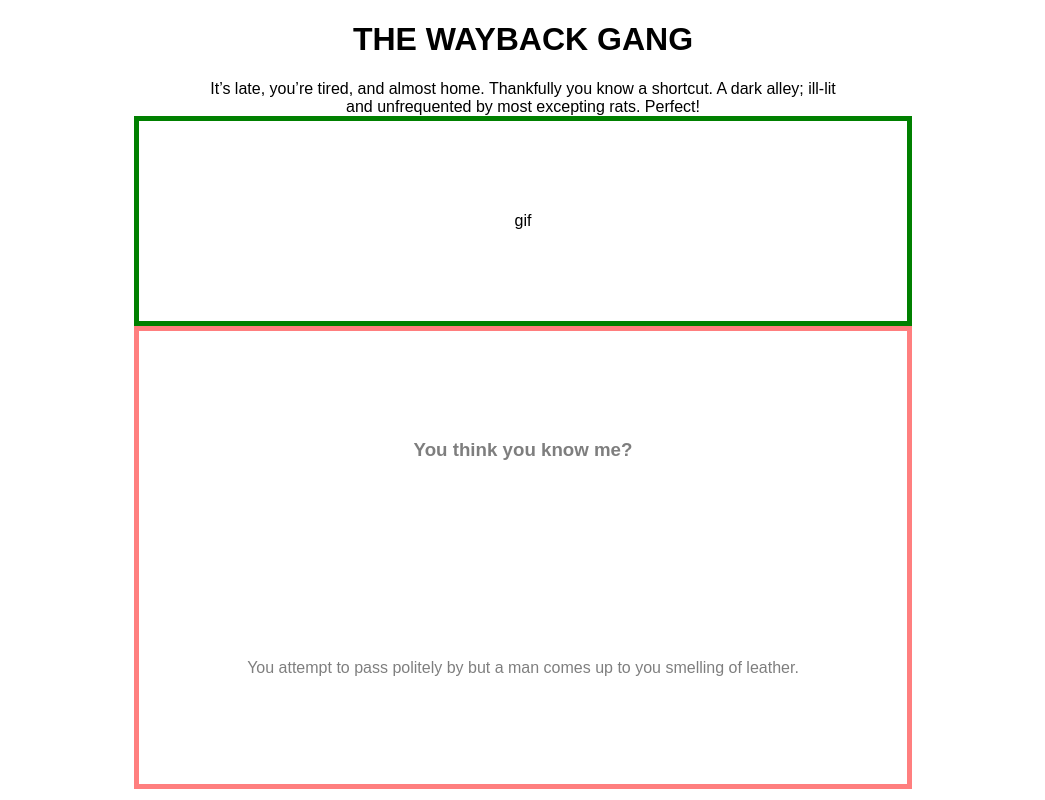
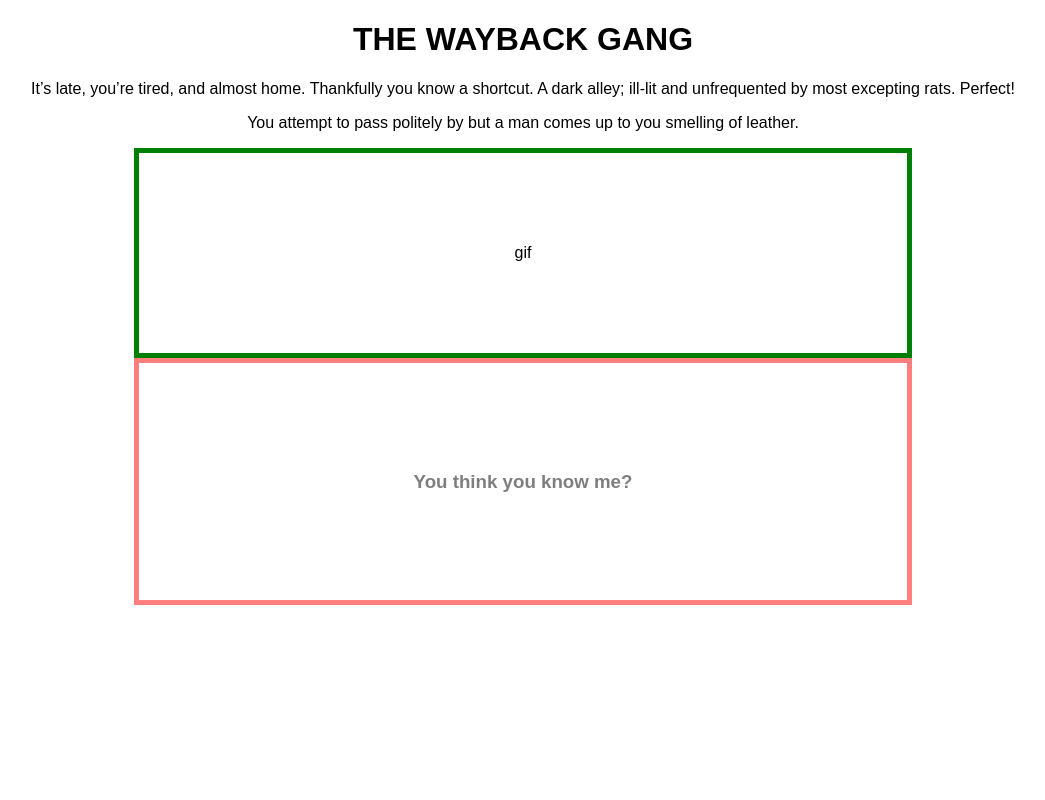
Before and after one commit to Magmahr/history-game-frontend, a React (Create React App) app: page / in a window 1280 px wide. Shown: the whole page, without its empty margins (117-1162 px from the left). Built offline with nearby package versions, Linux system fonts and the light colour scheme.

Commit message:
added introbox

```diff
--- a/src/App.js
+++ b/src/App.js
@@ -4,7 +4,8 @@ import Title from './components/Title'
 import QuestionBox from './components/QuestionBox'
 import Gif from './components/Gif'
 import { connect } from 'react-redux'
-import store from './store'
+// import store from './store'
+import IntroBox from './components/IntroBox'
 // import questions from './questions'
 
 
@@ -38,32 +39,33 @@ class App extends Component {
     ]
 
 
-    let storeCondition = store.getState()
-    let characterTraitDecider = storeCondition.currentCharacter
-
-    this.genderAndSmell = (gender, smell) => {
-      return `You attempt to pass politely by but a ${gender} comes up to you smelling of ${smell}.`
-    }
-
-    this.firstCharacterHint = (characterTraitDecider) => {
-      switch(characterTraitDecider) {
-      case 'Napoleon':
-        console.log("hi")
-      break
-      default:
-        return this.genderAndSmell("man", "leather")
-      }
-    }
+    // let storeCondition = store.getState()
+    // let characterTraitDecider = storeCondition.currentCharacter
     //
-    this.firstCharacterHint()
-
-    console.log(characterTraitDecider);
+    // this.genderAndSmell = (gender, smell) => {
+    //   return `You attempt to pass politely by but a ${gender} comes up to you smelling of ${smell}.`
+    // }
+    //
+    // this.firstCharacterHint = (characterTraitDecider) => {
+    //   switch(characterTraitDecider) {
+    //   case 'Napoleon':
+    //     console.log("hi")
+    //   break
+    //   default:
+    //     return this.genderAndSmell("man", "leather")
+    //   }
+    // }
+    // //
+    // this.firstCharacterHint()
+    //
+    // console.log(characterTraitDecider);
     // console.log(firstCharacterHint);
     return (
       <div className="App">
-        <Title intro={intro}/>
+        <Title />
+        <IntroBox intro={intro}/>
         <Gif />
-        <QuestionBox questions={questions[0].napoleon} firstHint={this.firstCharacterHint}/>
+        <QuestionBox questions={questions[0].napoleon} />
       </div>
     );
   }
--- /dev/null
+++ b/src/components/IntroBox.js
@@ -0,0 +1,65 @@
+import React, { Component } from 'react'
+import store from '../store'
+import { connect } from 'react-redux'
+
+let introCounter = 0
+
+class IntroBox extends Component {
+  constructor(props) {
+  super(props)
+
+  this.state = {
+    introBeat: this.props.intro[introCounter]
+  }
+
+  }
+
+  render() {
+
+    this.changeState = () => {
+      introCounter += 1
+      if (introCounter === 3) {
+        this.setState({introBeat: this.props.intro[introCounter]})
+      }
+      this.setState({introBeat: this.props.intro[introCounter]})
+    }
+
+    // console.log(this.props);
+    this.handleClick = (event) => {
+      event.preventDefault()
+      this.changeState()
+      console.log(introCounter)
+    }
+
+    let storeCondition = store.getState()
+    let characterTraitDecider = storeCondition.currentCharacter
+
+    this.genderAndSmell = (gender, smell) => {
+      return `You attempt to pass politely by but a ${gender} comes up to you smelling of ${smell}.`
+    }
+
+    this.firstCharacterHint = (characterTraitDecider) => {
+      switch(characterTraitDecider) {
+      case 'Napoleon':
+        console.log("hi")
+      break
+      default:
+        return this.genderAndSmell("man", "leather")
+      }
+    }
+    //
+    this.firstCharacterHint()
+
+    console.log(characterTraitDecider)
+
+    // console.log(this.props.questions.responses.response1);
+    return (
+      <div id="introbox">
+        <p onClick={this.handleClick}>{this.state.introBeat}</p>
+        <p>{this.firstCharacterHint()}</p>
+      </div>
+    )
+  }
+}
+
+export default IntroBox
--- a/src/components/QuestionBox.js
+++ b/src/components/QuestionBox.js
@@ -8,12 +8,11 @@ export default class QuestionBox extends Component {
 
   render() {
 
-  let firstHint = this.props.firstHint()
     // console.log(this.props.questions.responses.response1);
     return (
       <div className="questionbox">
         <h3>{this.props.questions.responses.response1}</h3>
-        <p>{firstHint}</p>
+
       </div>
     )
   }
--- a/src/components/Title.js
+++ b/src/components/Title.js
@@ -1,40 +1,12 @@
-import React, { Component } from 'react'
+import React from 'react'
 
-let introCounter = 0
-
-class Title extends Component {
-  constructor(props){
-  super(props)
-
-    this.state = {
-      introBeat: this.props.intro[introCounter]
-    }
-  }
-
-
-  render(){
-
-  this.changeState = () => {
-    introCounter += 1
-    this.setState({introBeat: this.props.intro[introCounter]})
-  }
-
-  // console.log(this.props);
-  this.handleClick = (event) => {
-    event.preventDefault()
-    this.changeState()
-    console.log(introCounter)
-  }
-
+ const Title = () => {
 
   return (
     <div>
       <h1>THE WAYBACK GANG</h1>
-      <div id="intro" onClick={this.handleClick}>{this.state.introBeat}</div>
     </div>
     )
-  }
 }
 
-
 export default Title
```
